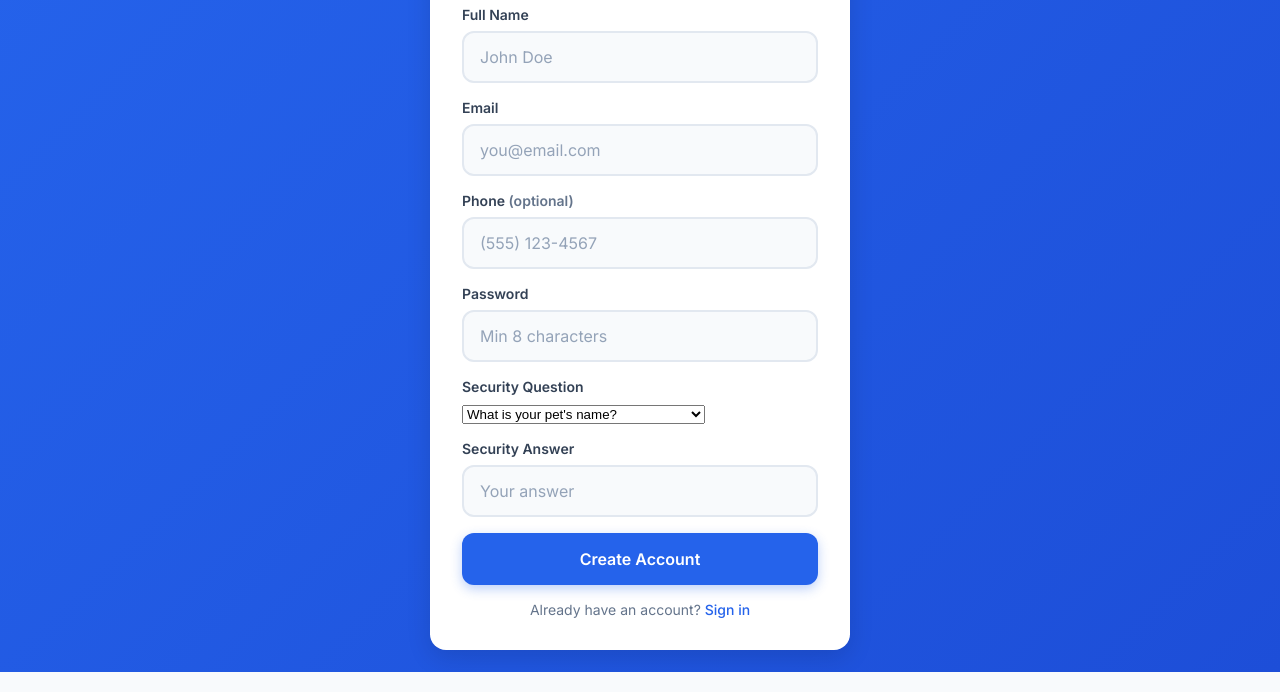
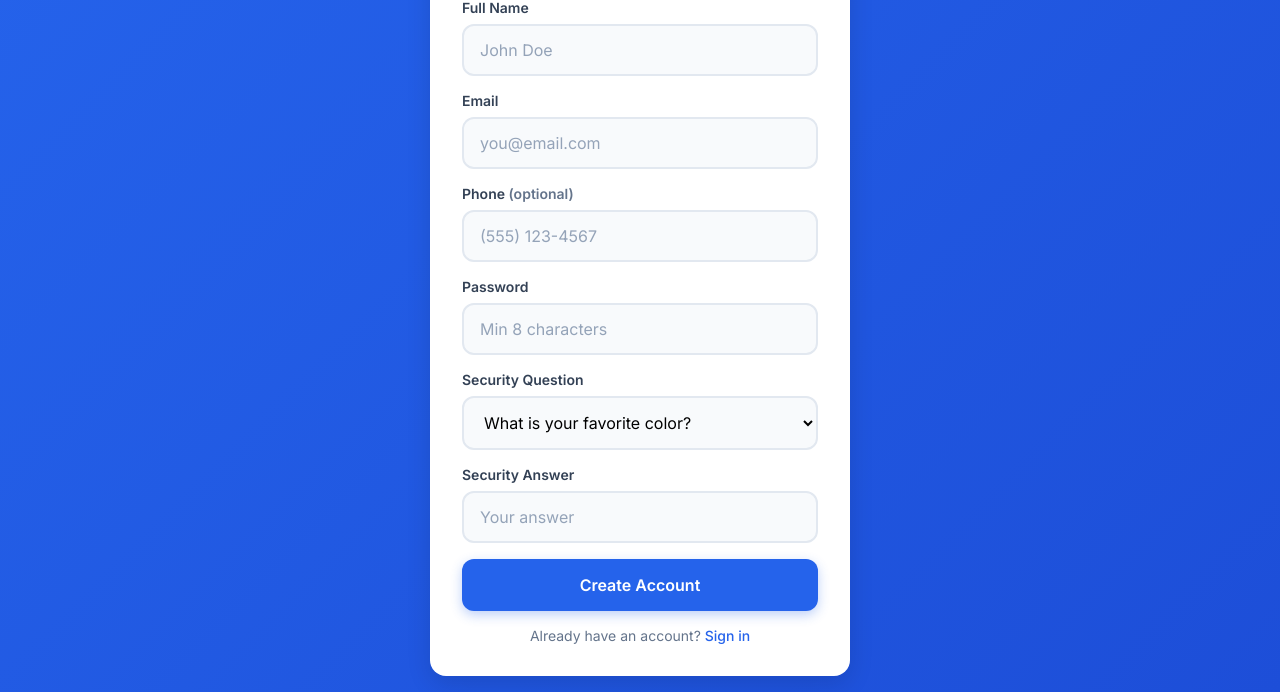
Before and after one commit to KingKaonix/quickride, a website: page public/register.html in a window 1280 px wide. Shown: the part 128-820 px from the top of the page. Drawn offline with Linux system fonts and the light colour scheme.

Commit message:
Fix broken dropdown HTML in register page

```diff
--- a/public/register.html
+++ b/public/register.html
@@ -34,7 +34,8 @@
         </div>
         <div class="form-group">
           <label>Security Question</label>
-          <select id="security-questionoption value=What is your favorite color?</option>
+          <select id="security-question" class="form-input">
+            <option value="What is your favorite color?">What is your favorite color?</option>
             <option value="What city were you born in?">What city were you born in?</option>
             <option value="What is your pet's name?">What is your pet's name?</option>
             <option value="What is your mother's maiden name?">What is your mother's maiden name?</option>
```
